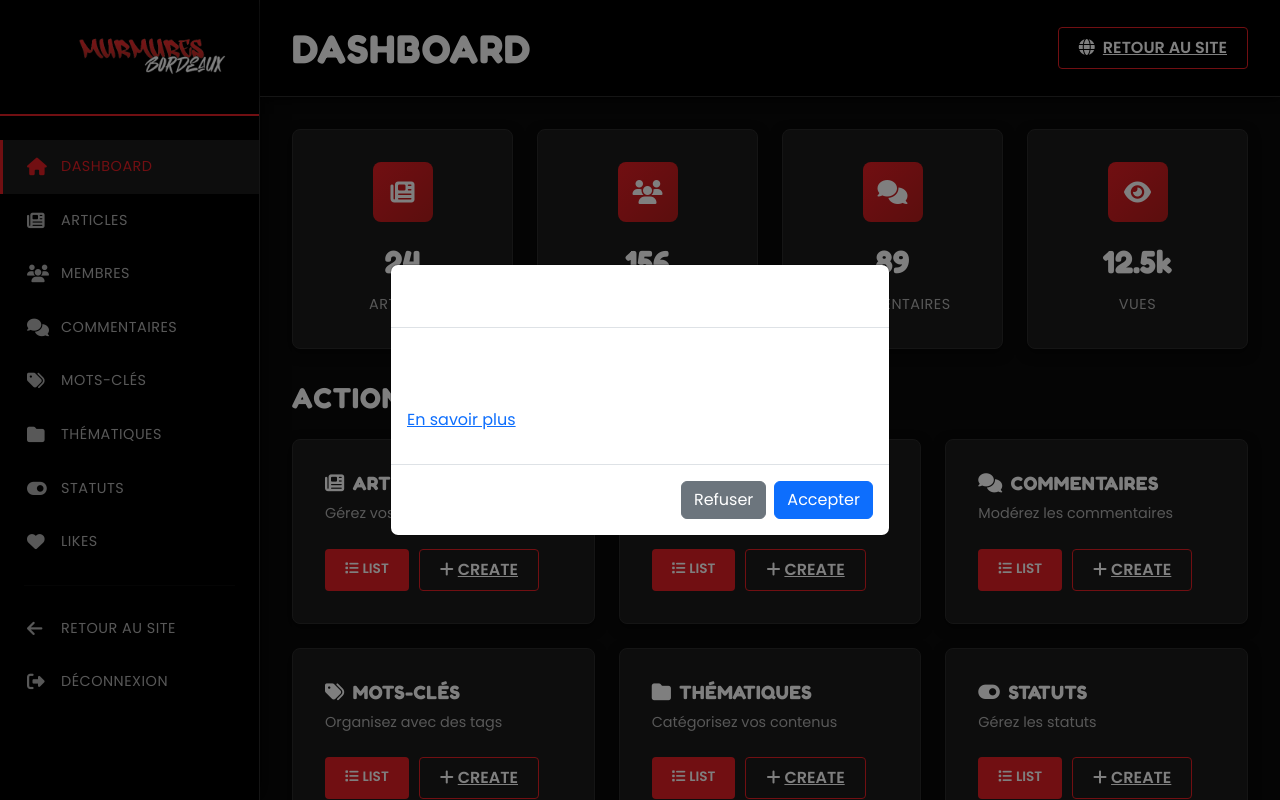
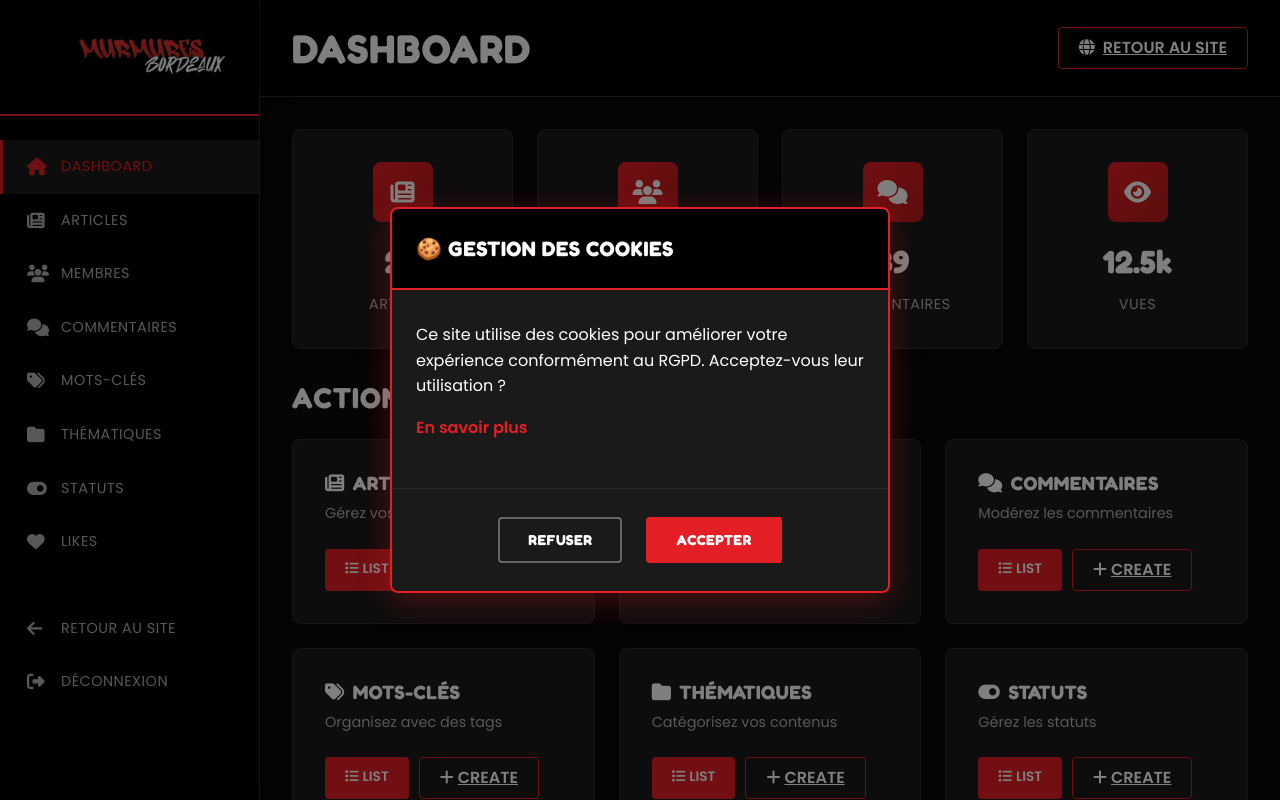
Before and after one commit to Loic-Lfc/GRP9---BLOGART26, a PHP site: page /views/backend/dashboard.php in a window 1280 px wide. Run offline with PHP 8.4, Linux system fonts and the light colour scheme.

Commit message:
img et cookie

```diff
--- a/footer.php
+++ b/footer.php
@@ -1,16 +1,118 @@
+<style>
+/* Cookie Modal Styling */
+#cookieConsentModal .modal-content {
+    background: var(--color-card, #1A1A1A);
+    border: 2px solid var(--color-primary, #E31E24);
+    border-radius: var(--radius, 8px);
+    box-shadow: 0 8px 32px rgba(227, 30, 36, 0.3);
+}
+
+#cookieConsentModal .modal-header {
+    background: var(--color-darker, #000000);
+    border-bottom: 2px solid var(--color-primary, #E31E24);
+    padding: 1.5rem;
+}
+
+#cookieConsentModal .modal-title {
+    font-family: var(--font-title, 'Fredoka', sans-serif);
+    color: var(--color-white, #FFFFFF);
+    font-weight: 700;
+    text-transform: uppercase;
+    letter-spacing: 0.5px;
+    font-size: 1.3rem;
+}
+
+#cookieConsentModal .modal-body {
+    background: var(--color-card, #1A1A1A);
+    padding: 2rem 1.5rem;
+    color: var(--color-text, #FFFFFF);
+}
+
+#cookieConsentModal .modal-body p {
+    color: var(--color-text, #FFFFFF);
+    font-size: 1rem;
+    line-height: 1.6;
+    margin-bottom: 1rem;
+}
+
+#cookieConsentModal .modal-body a {
+    color: var(--color-primary, #E31E24);
+    text-decoration: none;
+    font-weight: 600;
+    transition: all 0.3s ease;
+}
+
+#cookieConsentModal .modal-body a:hover {
+    color: var(--color-accent, #FF5252);
+    text-decoration: underline;
+}
+
+#cookieConsentModal .modal-footer {
+    background: var(--color-card, #1A1A1A);
+    border-top: 1px solid var(--color-border, #2A2A2A);
+    padding: 1.5rem;
+    justify-content: center;
+    gap: 1rem;
+}
+
+#cookieConsentModal #cookieAccept {
+    background: var(--color-primary, #E31E24);
+    color: var(--color-white, #FFFFFF);
+    border: none;
+    border-radius: var(--radius-sm, 4px);
+    padding: 12px 30px;
+    font-weight: 700;
+    font-family: var(--font-title, 'Fredoka', sans-serif);
+    transition: all 0.3s ease;
+    text-transform: uppercase;
+    letter-spacing: 0.5px;
+    font-size: 0.9rem;
+}
+
+#cookieConsentModal #cookieAccept:hover {
+    background: var(--color-secondary, #B71C1C);
+    transform: translateY(-2px);
+    box-shadow: 0 4px 12px rgba(227, 30, 36, 0.4);
+}
+
+#cookieConsentModal #cookieDecline {
+    background: transparent;
+    color: var(--color-white, #FFFFFF);
+    border: 2px solid var(--color-gray, #666666);
+    border-radius: var(--radius-sm, 4px);
+    padding: 10px 28px;
+    font-weight: 700;
+    font-family: var(--font-title, 'Fredoka', sans-serif);
+    transition: all 0.3s ease;
+    text-transform: uppercase;
+    letter-spacing: 0.5px;
+    font-size: 0.9rem;
+}
+
+#cookieConsentModal #cookieDecline:hover {
+    background: var(--color-gray, #666666);
+    border-color: var(--color-gray, #666666);
+    transform: translateY(-2px);
+}
+
+#cookieConsentModal .modal-backdrop {
+    background-color: rgba(0, 0, 0, 0.8);
+}
+</style>
+
 <div class="modal fade" id="cookieConsentModal" tabindex="-1" aria-labelledby="cookieConsentLabel" aria-hidden="true">
     <div class="modal-dialog modal-dialog-centered">
         <div class="modal-content">
             <div class="modal-header">
-                <h5 class="modal-title" id="cookieConsentLabel">Gestion des Cookies</h5>
+                <h5 class="modal-title" id="cookieConsentLabel">🍪 Gestion des Cookies</h5>
             </div>
             <div class="modal-body">
                 <p>Ce site utilise des cookies pour améliorer votre expérience conformément au RGPD. Acceptez-vous leur utilisation ?</p>
                 <p><a href="https://www.php.net/manual/fr/features.cookies.php" target="_blank" rel="noopener noreferrer">En savoir plus</a></p>
             </div>
             <div class="modal-footer">
-                <button type="button" id="cookieDecline" class="btn btn-secondary">Refuser</button>
-                <button type="button" id="cookieAccept" class="btn btn-primary">Accepter</button>
+                <button type="button" id="cookieDecline" class="btn">Refuser</button>
+                <button type="button" id="cookieAccept" class="btn">Accepter</button>
             </div>
         </div>
     </div>
```
Also changed, not shown: src/images/hero.jpg.
